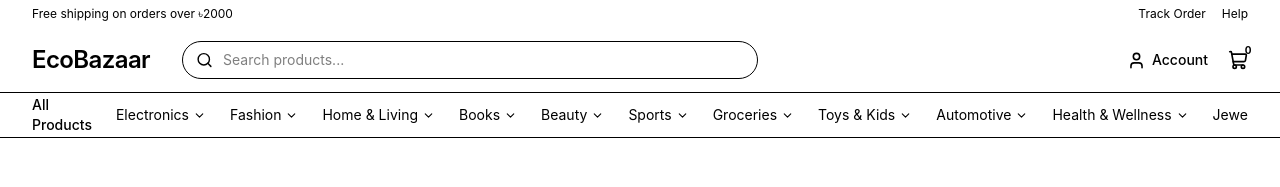
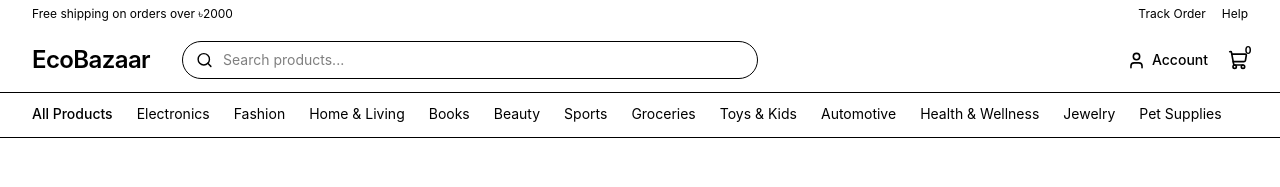
Before and after one commit to ashrafshahin/eco-frontend, a React (Vite) app: page / in a window 1280 px wide. Shown: the top 187 px of the page. Built offline with nearby package versions, Linux system fonts and the light colour scheme.

Commit message:
navbar design and work upgraded...

```diff
--- a/src/components/common/Navbar.jsx
+++ b/src/components/common/Navbar.jsx
@@ -1,5 +1,5 @@
 import { useState } from "react";
-import { Link, NavLink, useNavigate } from "react-router";
+import { Link, NavLink, useNavigate, useLocation, useSearchParams } from "react-router";
 import { ShoppingCart, User, Menu, X, Search, ChevronDown } from "./Icons";
 import { useCart } from "../../context/CartContext";
 import { categories } from "../../utils/mockCategories";
@@ -10,7 +10,14 @@ export default function Navbar() {
     const [openMobileCat, setOpenMobileCat] = useState(null);
     const [hoveredCat, setHoveredCat] = useState(null);
     const navigate = useNavigate();
+    const location = useLocation();
+    const [searchParams, setSearchParams] = useSearchParams();
     const { totalItems } = useCart();
+
+    const activeCategoryParam = searchParams.get("category");
+    const activeSubParam = searchParams.get("sub");
+    const activeCategory = categories.find((c) => c.name === activeCategoryParam);
+    const showRefineBar = location.pathname === "/products" && activeCategory;
 
     const linkClass = ({ isActive }) =>
         `text-sm font-medium transition-colors ${isActive ? "text-amber" : "text-ink/70 hover:text-ink"
@@ -23,6 +30,16 @@ export default function Navbar() {
 
     const toggleMobileCat = (name) => {
         setOpenMobileCat((prev) => (prev === name ? null : name));
+    };
+
+    const handleSubClick = (sub) => {
+        const next = new URLSearchParams(searchParams);
+        if (activeSubParam === sub) {
+            next.delete("sub");
+        } else {
+            next.set("sub", sub);
+        }
+        setSearchParams(next);
     };
 
     return (
@@ -83,67 +100,84 @@ export default function Navbar() {
             </div>
 
             {/* Category strip with mega-menu — desktop */}
-            <nav className="hidden md:block border-t border-ink/10 bg-white/50">
+            <nav className="hidden md:block border-t border-ink/10 bg-white">
                 <div className="max-w-7xl mx-auto px-4 sm:px-6 lg:px-8">
-                    <div className="flex items-center gap-6 h-11 overflow-x-auto">
-                        <NavLink to="/products" className={linkClass}>
+                    <div className="flex items-center flex-wrap gap-x-6 gap-y-0 min-h-11">
+                        <NavLink
+                            to="/products"
+                            className={({ isActive }) =>
+                                `text-sm font-medium py-2.5 border-b-2 transition-colors ${isActive ? "text-amber border-amber" : "text-ink/70 border-transparent hover:text-ink"
+                                }`
+                            }
+                        >
                             All Products
                         </NavLink>
 
-                        {categories.map((cat) => (
+                        {categories.map((cat) => {
+                            const isActiveTab = activeCategoryParam === cat.name;
+                            return (
                                 <div
                                     key={cat.name}
-                                className="relative h-full flex items-center"
+                                    className="relative"
                                     onMouseEnter={() => setHoveredCat(cat.name)}
                                     onMouseLeave={() => setHoveredCat(null)}
                                 >
                                     <Link
                                         to={`/products?category=${encodeURIComponent(cat.name)}`}
-                                    className="flex items-center gap-1 text-sm text-ink/60 hover:text-amber whitespace-nowrap transition-colors"
+                                        className={`block text-sm py-2.5 whitespace-nowrap border-b-2 transition-colors ${isActiveTab || hoveredCat === cat.name
+                                                ? "text-amber border-amber font-medium"
+                                                : "text-ink/70 border-transparent hover:text-ink"
+                                            }`}
                                     >
                                         {cat.name}
-                                    <ChevronDown size={13} className={`transition-transform ${hoveredCat === cat.name ? "rotate-180" : ""}`} />
                                     </Link>
 
                                     {hoveredCat === cat.name && (
-                                    <div className="absolute top-full left-0 bg-slate-50 border border-ink/10 rounded-lg shadow-lg min-w-[200px] z-20 overflow-hidden">
-                                        {/* Category header */}
-                                        <div className="px-4 py-2.5 border-b border-ink/10 bg-white">
-                                            <Link
-                                                to={`/products?category=${encodeURIComponent(cat.name)}`}
-                                                className="text-sm font-semibold text-ink hover:text-amber transition-colors"
-                                            >
-                                                {cat.name}
-                                            </Link>
-                                        </div>
-
-                                        {/* Subcategories */}
-                                        <div className="py-2">
+                                        <div className="absolute top-full left-0 bg-white border border-ink/10 rounded-lg shadow-lg min-w-[190px] py-1.5 z-20">
                                             {cat.subcategories.map((sub) => (
                                                 <Link
                                                     key={sub}
                                                     to={`/products?category=${encodeURIComponent(cat.name)}&sub=${encodeURIComponent(sub)}`}
-                                                    className="block px-4 py-2 text-sm text-ink/70 hover:text-amber hover:bg-white transition-colors"
+                                                    className="block px-4 py-2 text-sm text-ink/70 hover:text-amber hover:bg-ink/[0.03] transition-colors"
                                                 >
                                                     {sub}
                                                 </Link>
                                             ))}
                                         </div>
-
-                                        {/* View all footer */}
-                                        <Link
-                                            to={`/products?category=${encodeURIComponent(cat.name)}`}
-                                            className="block px-4 py-2.5 text-xs font-semibold text-amber border-t border-ink/10 bg-white hover:bg-ink/[0.02] transition-colors"
-                                        >
-                                            View all {cat.name} →
-                                        </Link>
-                                    </div>
                                     )}
                                 </div>
+                            );
+                        })}
+                    </div>
+                </div>
+            </nav>
+
+            {/* Refine bar — shows subcategories when a category is active on /products */}
+            {showRefineBar && (
+                <div className="border-t border-ink/10 bg-amber/5">
+                    <div className="max-w-7xl mx-auto px-4 sm:px-6 lg:px-8 py-2.5">
+                        <div className="flex items-center gap-3 flex-wrap">
+                            <span className="text-sm font-semibold text-ink whitespace-nowrap">
+                                {activeCategory.name} <span className="text-slate/50 font-normal">— Refine</span>
+                            </span>
+                            <div className="flex items-center gap-2 flex-wrap">
+                                {activeCategory.subcategories.map((sub) => (
+                                    <button
+                                        key={sub}
+                                        onClick={() => handleSubClick(sub)}
+                                        className={`text-xs font-medium px-3 py-1 rounded-full whitespace-nowrap transition-colors ${activeSubParam === sub
+                                                ? "bg-amber text-ink"
+                                                : "bg-white border border-ink/15 text-ink/60 hover:border-amber hover:text-amber"
+                                            }`}
+                                    >
+                                        {sub}
+                                    </button>
                                 ))}
                             </div>
                         </div>
-            </nav>
+                    </div>
+                </div>
+            )}
 
             {/* Mobile menu */}
             {open && (
```
Lines whose indentation alone changed are shown as unchanged.
